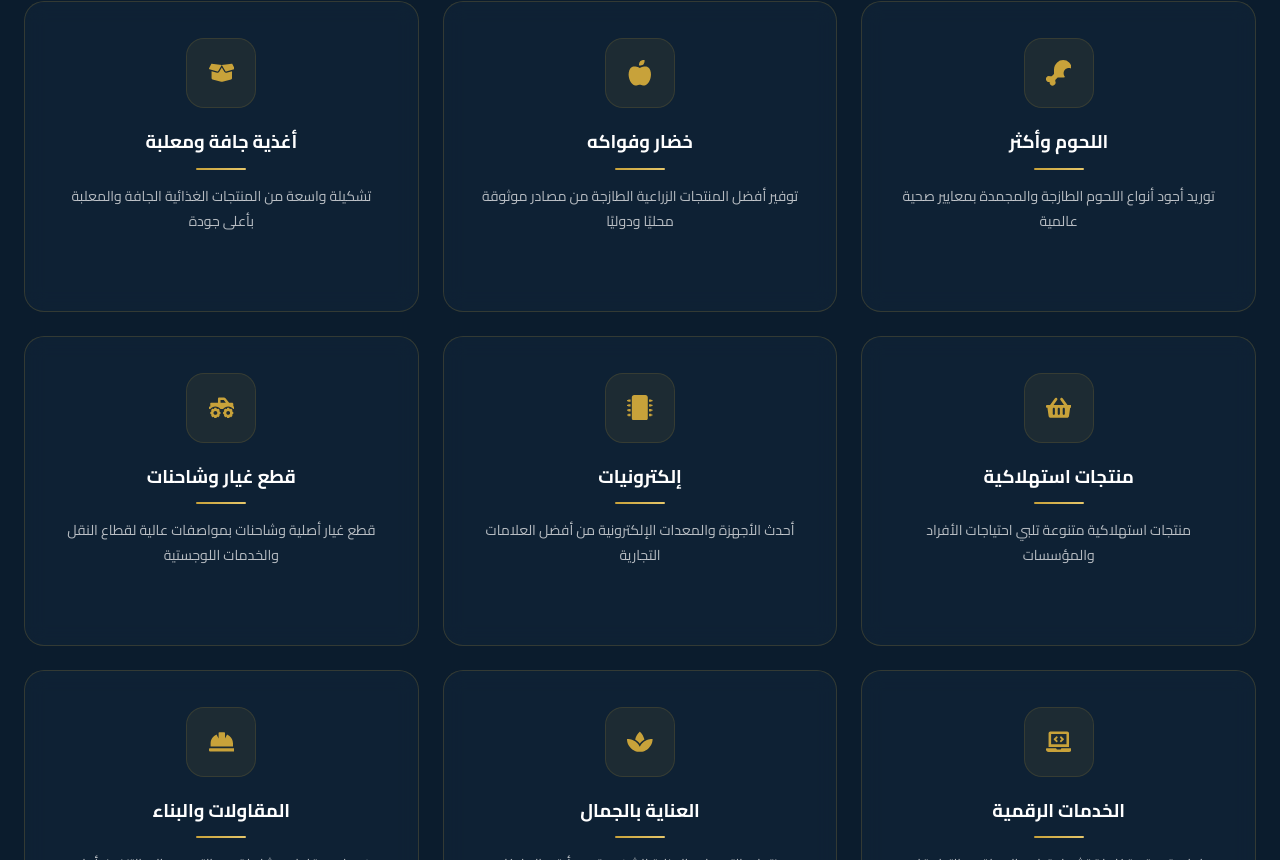
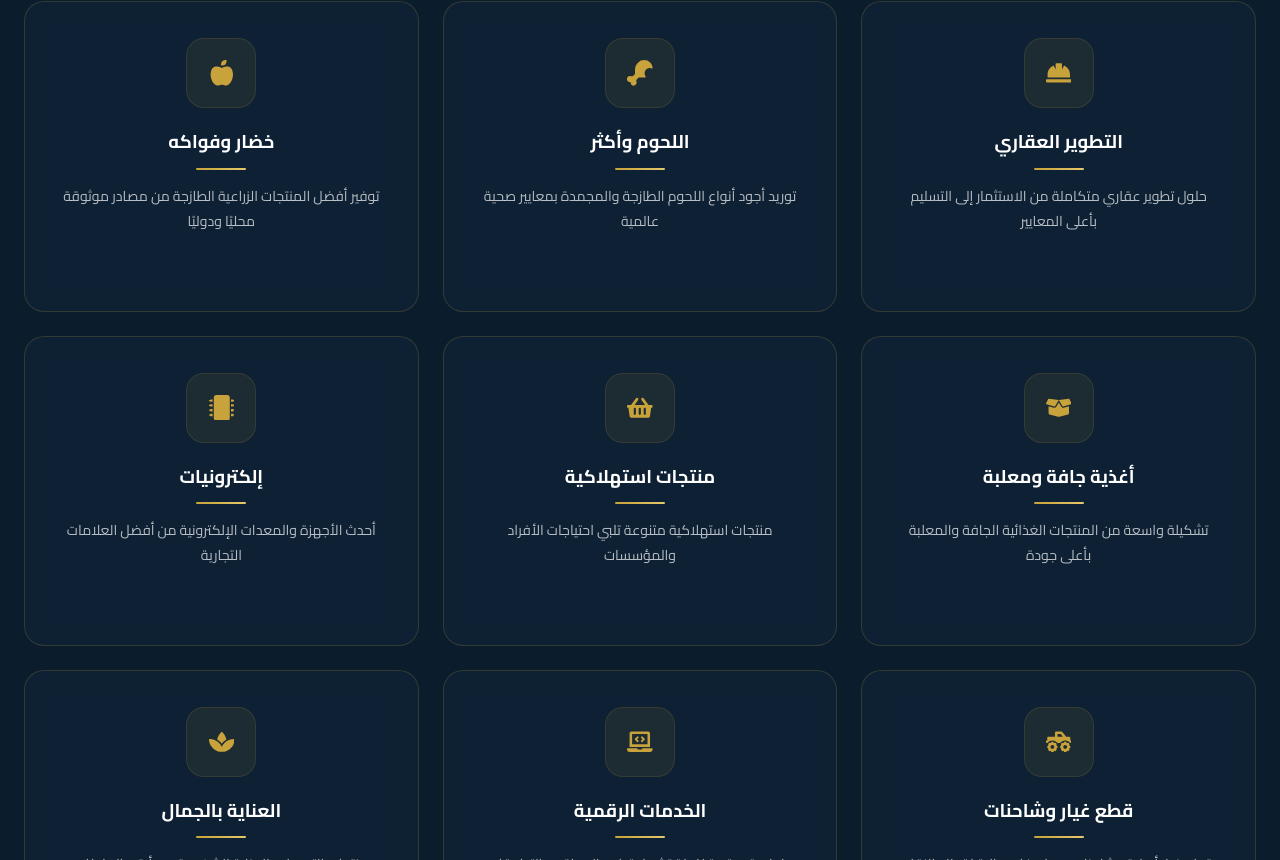
Before and after one commit to Ahmed-2020-98/elite-city-landing-page, a Next.js app: page / in a window 1280 px wide. Shown: the part 1980-2840 px from the top of the page. Built offline with nearby package versions, Linux system fonts and the light colour scheme; a web font is replaced by a local one.

Commit message:
construction in menu

```diff
--- a/src/components/Footer.tsx
+++ b/src/components/Footer.tsx
@@ -13,12 +13,12 @@ import {
 } from "react-icons/fa";
 
 const serviceLinks = [
-  "اللحوم والمواد الغذائية",
+  "التطوير العقاري",
+  "اللحوم وأكثر",
   "الخضار والفواكه",
   "الإلكترونيات",
   "قطع الغيار والشاحنات",
   "الخدمات الرقمية",
-  "المقاولات والبناء",
 ];
 
 const quickLinks = [
--- a/src/data/services.ts
+++ b/src/data/services.ts
@@ -15,6 +15,41 @@ export interface ServiceData {
 }
 
 export const servicesData: ServiceData[] = [
+  {
+    slug: "contracting-and-construction",
+    title: "التطوير العقاري",
+    icon: "FaHardHat",
+    shortDesc: "حلول تطوير عقاري متكاملة من الاستثمار إلى التسليم بأعلى المعايير",
+    heroImage: "https://images.unsplash.com/photo-1504307651254-35680f356dfd?q=80&w=2070",
+    fullDescription:
+      "تقدم Elite City خدمات التطوير العقاري المتكاملة التي تشمل الاستثمار والتطوير وإدارة الأصول. نعمل على مشاريع سكنية وتجارية متميزة بأعلى معايير الجودة والاحترافية، مع فريق متخصص يضم خبراء في التقييم العقاري والتسويق وإدارة المشاريع، وخبرة تمتد لأكثر من 20 عامًا في السوق السعودي.",
+    categories: [
+      {
+        title: "التطوير السكني",
+        description:
+          "تطوير مجمعات سكنية وفلل فاخرة بتصاميم عصرية ومرافق متكاملة تلبي احتياجات السوق المحلي.",
+        image: "https://images.unsplash.com/photo-1503387762-592deb58ef4e?q=80&w=2070",
+      },
+      {
+        title: "التطوير التجاري",
+        description:
+          "تطوير مبانٍ تجارية ومكاتب ومراكز تسوق بمواصفات عالية ومواقع استراتيجية متميزة.",
+        image: "https://images.unsplash.com/photo-1486406146926-c627a92ad1ab?q=80&w=2070",
+      },
+      {
+        title: "الاستثمار العقاري",
+        description:
+          "فرص استثمارية عقارية مدروسة مع تحليل السوق وعوائد مجزية وخطط استثمارية مرنة.",
+        image: "https://images.unsplash.com/photo-1581578731548-c64695cc6952?q=80&w=2070",
+      },
+      {
+        title: "إدارة الأصول العقارية",
+        description:
+          "إدارة شاملة للأصول العقارية تشمل التأجير والصيانة والتحصيل وتحقيق أعلى عوائد استثمارية.",
+        image: "https://images.unsplash.com/photo-1541888946425-d81bb19240f5?q=80&w=2070",
+      },
+    ],
+  },
   {
     slug: "meat-and-more",
     title: "اللحوم وأكثر",
@@ -295,41 +330,6 @@ export const servicesData: ServiceData[] = [
       },
     ],
   },
-  {
-    slug: "contracting-and-construction",
-    title: "المقاولات والبناء",
-    icon: "FaHardHat",
-    shortDesc: "خدمات مقاولات شاملة من التصميم إلى التنفيذ بأعلى معايير الجودة",
-    heroImage: "https://images.unsplash.com/photo-1504307651254-35680f356dfd?q=80&w=2070",
-    fullDescription:
-      "تمتلك Elite City خبرة واسعة في قطاع المقاولات والبناء، حيث نقدم خدمات شاملة تبدأ من التصميم المعماري وصولًا إلى التنفيذ والتسليم. نعمل على مشاريع سكنية وتجارية وصناعية بأعلى معايير الجودة والسلامة، مع فريق هندسي متخصص وخبرة تمتد لأكثر من 20 عامًا في السوق السعودي.",
-    categories: [
-      {
-        title: "البناء السكني",
-        description:
-          "تصميم وبناء فلل ومجمعات سكنية بتشطيبات فاخرة وتصاميم عصرية تلبي أذواق العملاء واحتياجاتهم.",
-        image: "https://images.unsplash.com/photo-1503387762-592deb58ef4e?q=80&w=2070",
-      },
-      {
-        title: "المشاريع التجارية",
-        description:
-          "بناء وتجهيز مبانٍ تجارية ومكاتب ومراكز تسوق بمواصفات عالية ومعايير هندسية متقدمة.",
-        image: "https://images.unsplash.com/photo-1486406146926-c627a92ad1ab?q=80&w=2070",
-      },
-      {
-        title: "أعمال التشطيب",
-        description:
-          "خدمات تشطيب داخلي وخارجي تشمل الدهانات، والأرضيات، والديكور، والتكييف، والسباكة والكهرباء.",
-        image: "https://images.unsplash.com/photo-1581578731548-c64695cc6952?q=80&w=2070",
-      },
-      {
-        title: "البنية التحتية",
-        description:
-          "أعمال البنية التحتية تشمل الطرق، والصرف الصحي، وشبكات المياه، والكهرباء للمشاريع الحكومية والخاصة.",
-        image: "https://images.unsplash.com/photo-1541888946425-d81bb19240f5?q=80&w=2070",
-      },
-    ],
-  },
 ];
 
 export function getServiceBySlug(slug: string): ServiceData | undefined {
```
